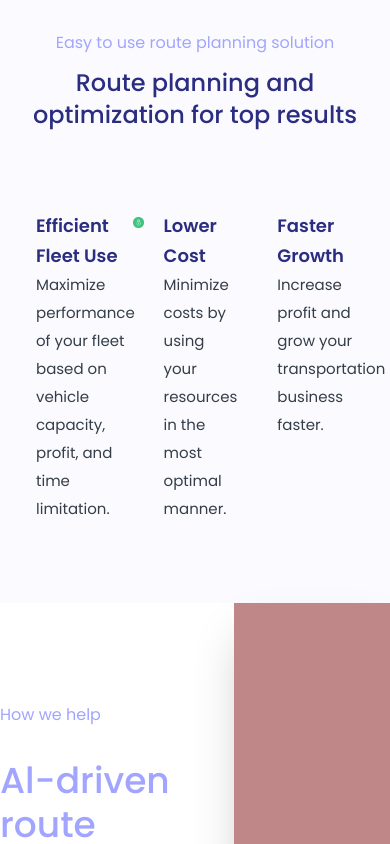
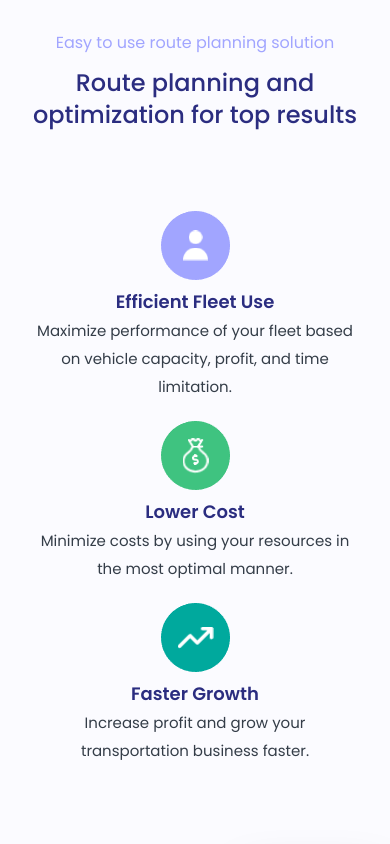
Before and after one commit to VladanIlicJS/s-log, a Next.js app: page / in a window 390 px wide. Shown: the part 1140-1984 px from the top of the page. Built offline with nearby package versions, Linux system fonts and the light colour scheme.

Commit message:
features section responsive

```diff
--- a/components/Features.jsx
+++ b/components/Features.jsx
@@ -11,30 +11,30 @@ const Features = () => {
             <p className='text-[#a1a5ff] mb-3'>Easy to use route planning solution</p>
             <h2 className='text-2xl font-[500]  text-[#2b2d80]'>Route planning and optimization for top results</h2>
         </div>
-        <div className='py-20 px-2 2xl:px-40 grid grid-cols-3'>
-            <div className='grid grid-cols-[1fr,4fr]'>
+        <div className='py-20 px-2 2xl:px-40 grid lg:grid-cols-3 grid-cols-1 items-center justify-center lg:gap-0 gap-5'>
+            <div className='w-full lg:grid lg:grid-cols-[1fr,4fr] flex justify-center flex-col items-center'>
                 <div>
                     <Image src={profile}  width={69} height={69} alt="/" />
                 </div>
-                <div className='px-7'>
+                <div className='px-7 lg:text-start text-center'>
                     <h5 className=' leading-[30px] text-[#2b2d80] text-[18px] font-[600]'>Efficient Fleet Use</h5>
                     <p className='text-[#343d48] leading-7 text-[15px]'>Maximize performance of your fleet based on vehicle capacity, profit, and time limitation. </p>
                 </div>
             </div>
-            <div className='grid grid-cols-[1fr,4fr]'>
+            <div className='w-full lg:grid lg:grid-cols-[1fr,4fr] flex justify-center flex-col items-center'>
                 <div>
                     <Image  className='' src={money} width={69} height={69} alt="/" />
                 </div>
-                <div className='px-5'>
+                <div className='px-7 lg:text-start text-center'>
                     <h5 className=' leading-[30px] text-[#2b2d80] text-[18px] font-[600]'>Lower Cost</h5>
                     <p className='text-[#343d48] leading-7 text-[15px]'>Minimize costs by using your resources in the most optimal manner. </p>
                 </div>
             </div>
-            <div className='grid grid-cols-[1fr,4fr]'>
+            <div className='w-full lg:grid lg:grid-cols-[1fr,4fr] flex justify-center flex-col items-center'>
                 <div>
                     <Image  className='' src={growth} width={69} height={69} alt="/" />
                 </div>
-                <div className='px-5'>
+                <div className='px-7 lg:text-start text-center'>
                     <h5 className=' leading-[30px] text-[#2b2d80] text-[18px] font-[600]'>Faster Growth</h5>
                     <p className='text-[#343d48] leading-7 text-[15px]'>Increase profit and grow your transportation business faster. </p>
                 </div>
```
